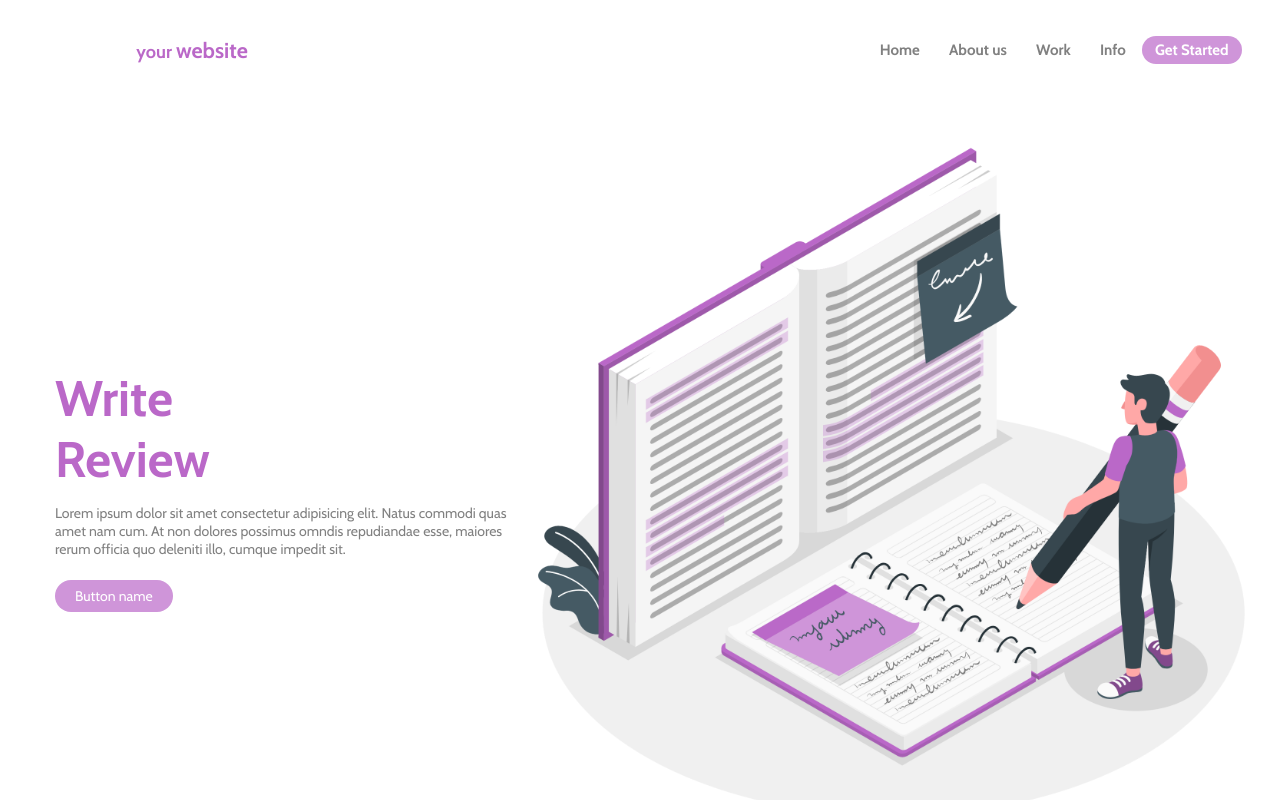
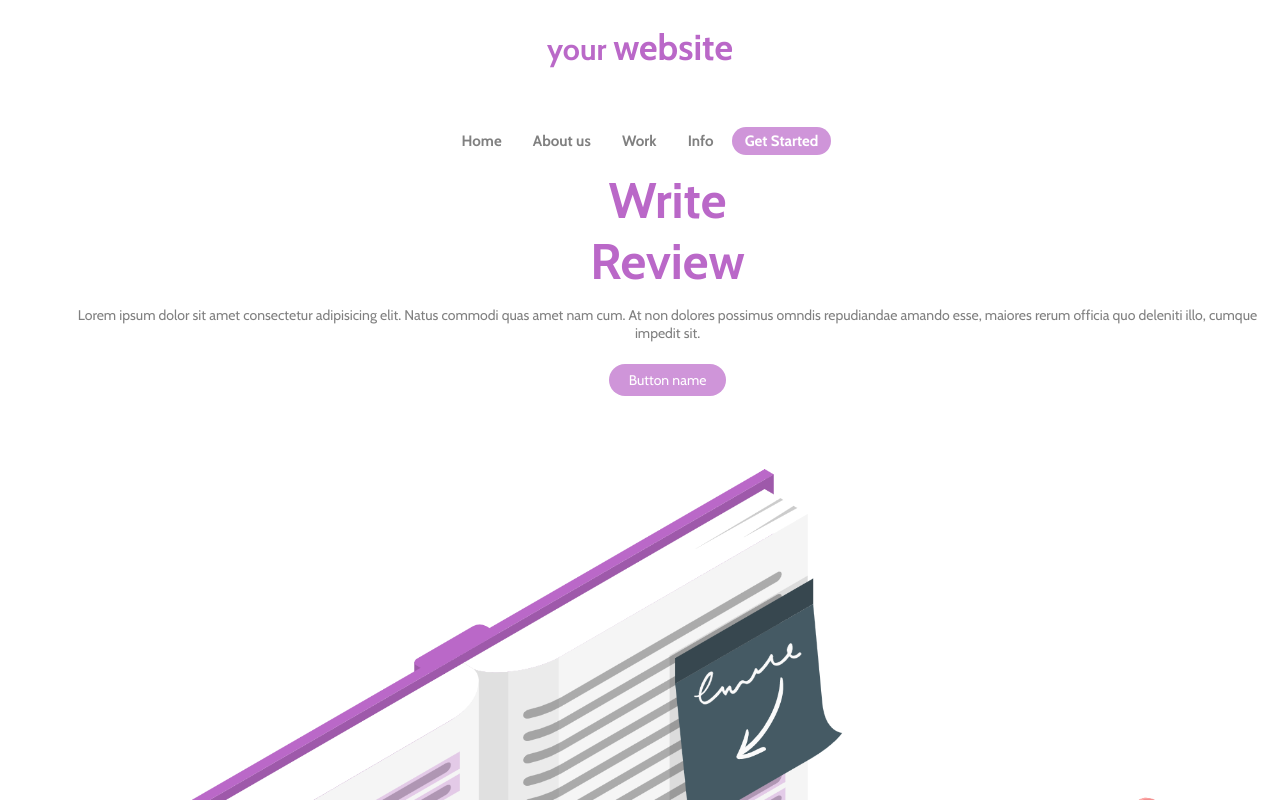
Before and after one commit to eliel-reis/new-fake, a plain HTML site: page index.html in a window 1280 px wide. Shown: the top 800 px of the page. Drawn offline with nearby package versions, Linux system fonts and the light colour scheme.

Commit message:
parte-02

```diff
--- a/css/responsivo.css
+++ b/css/responsivo.css
@@ -1,13 +1,30 @@
-@media only screen and (max-width: 600px) {
+@media only screen and (min-width: 500px) {
 
-
-
-
-    .links {
-        border: 1px solid purple;
+    .navbar {
+        display: inline-block;
         width: 100%;
-        padding: 3% 3% 3% 0%;
 
     }
 
+    .logo {
+        font-size: 20px;
+    }
+
+    .links {
+        width: 100%;
+        text-align: center;
+    }
+
+    .links a {
+        margin: 1px;
+    }
+
+    header {
+        margin-top: 20px;
+        display: block;
+    }
+
+    .part-01 {
+        text-align: center;
+    }
 }
--- a/index.html
+++ b/index.html
@@ -31,7 +31,8 @@
             <h2>Write</h2>
             <h2>Review</h2>
             <p>Lorem ipsum dolor sit amet consectetur adipisicing elit. Natus commodi quas amet nam cum. At non dolores
-                possimus omndis repudiandae esse, maiores rerum officia quo deleniti illo, cumque impedit sit.</p>
+                possimus omndis repudiandae amando esse, maiores rerum officia quo deleniti illo, cumque impedit sit.
+            </p>
             <a href="#">Button name</a>
         </div>
         <div class="part-02">
```
